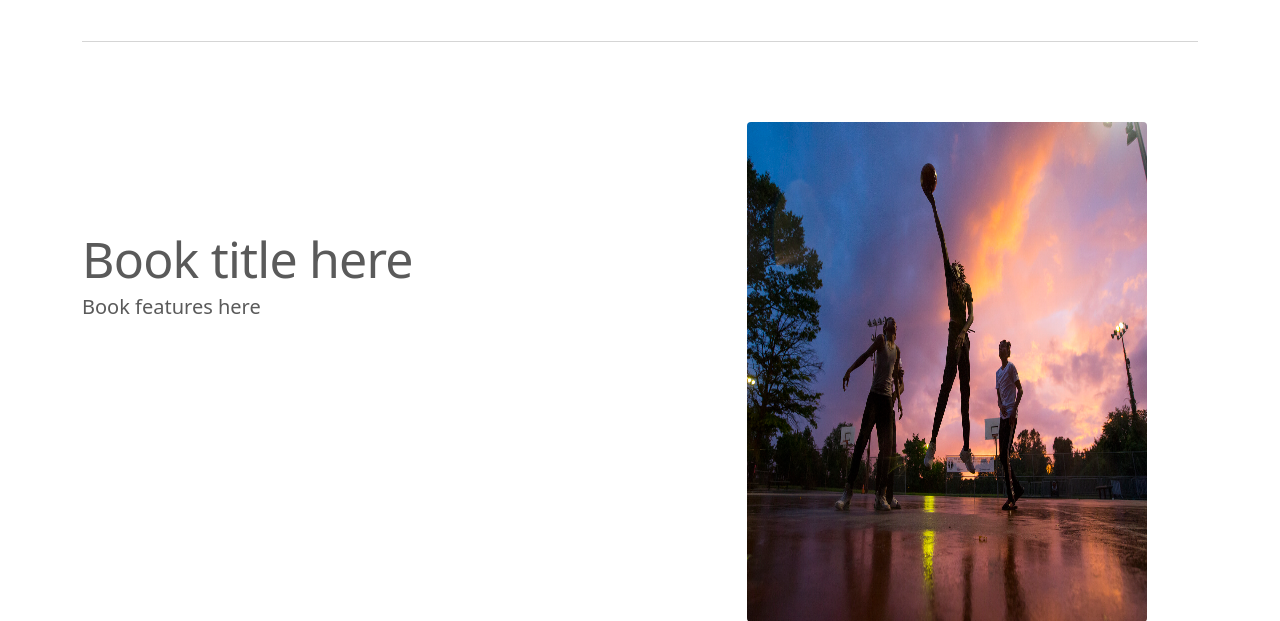
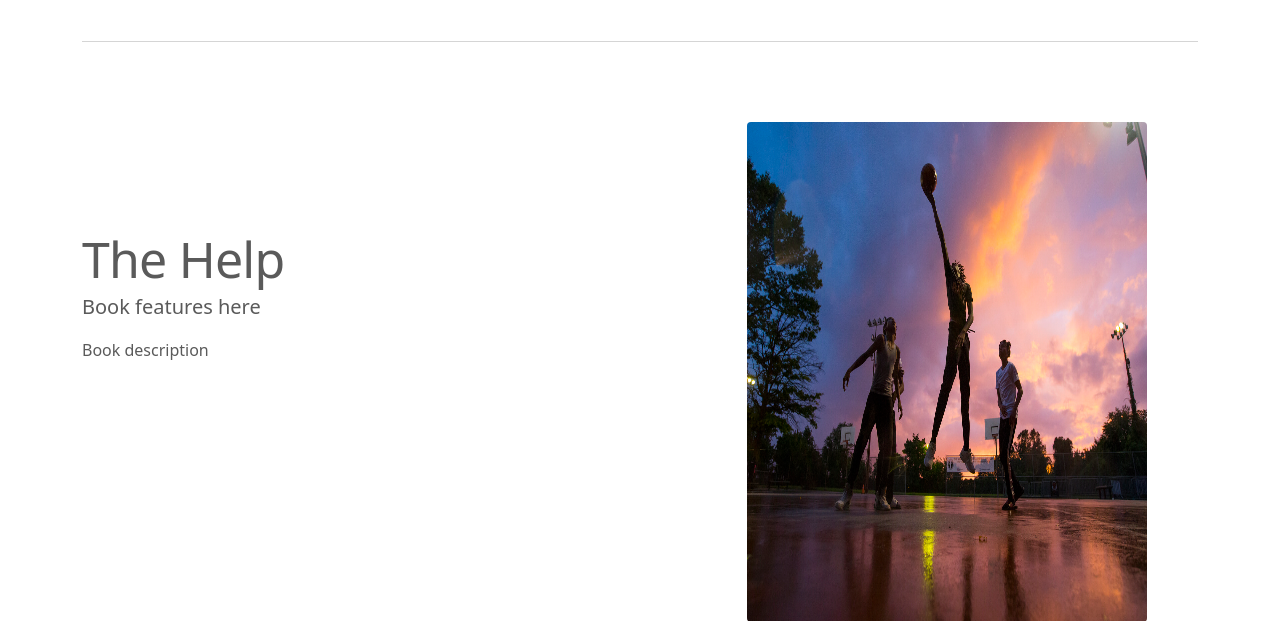
Before and after one commit to ktruong29/Book-Review, a Flask app: page /dashboard in a window 1280 px wide. Shown: the part 929-1550 px from the top of the page. Run offline with Flask 2, Linux system fonts and the light colour scheme; the visitor is signed in with stand-in values (Sample User, id 1); some libraries are stand-ins or nearby versions.

Commit message:
Modified <title>

```diff
--- a/templates/dashboard.html
+++ b/templates/dashboard.html
@@ -7,7 +7,7 @@
   <meta name="description" content="">
   <!-- <meta name="author" content="Mark Otto, Jacob Thornton, and Bootstrap contributors">
     <meta name="generator" content="Hugo 0.80.0"> -->
-  <title>Carousel Template · Bootstrap v5.0</title>
+  <title>Book Review</title>
 
   <link rel="canonical" href="https://getbootstrap.com/docs/5.0/examples/carousel/">
 
@@ -125,11 +125,13 @@
       <!-- START THE FEATURETTES -->
 
       <hr class="featurette-divider">
+      <!-- Book titles + images + books features -->
 
       <div class="row featurette">
         <div class="col-md-7">
-          <h2 class="featurette-heading">Book title here</h2>
+          <h2 class="featurette-heading">The Help</h2>
           <p class="lead">Book features here</p>
+          <p>Book description</p>
         </div>
 
         <div class="col-md-4">
```
